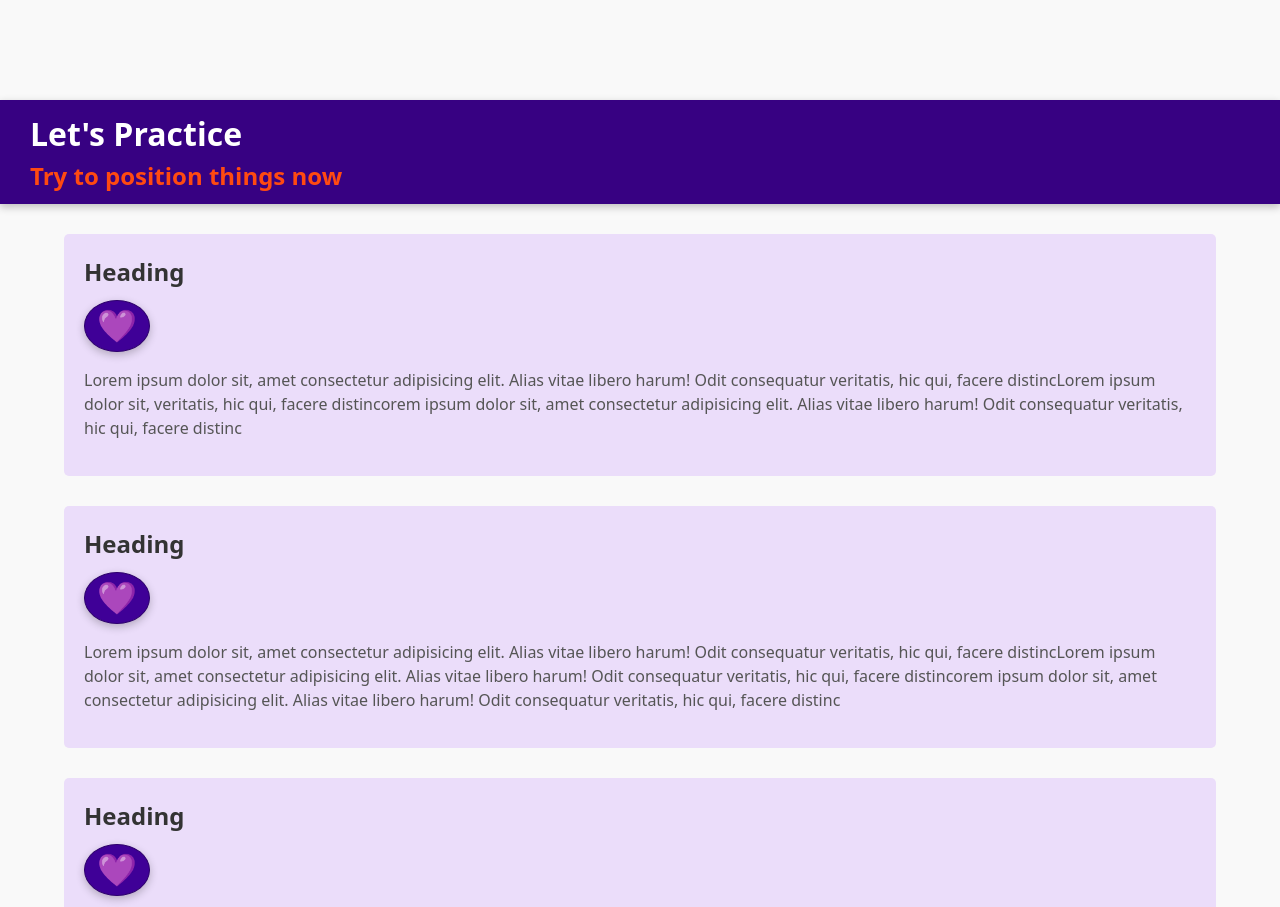
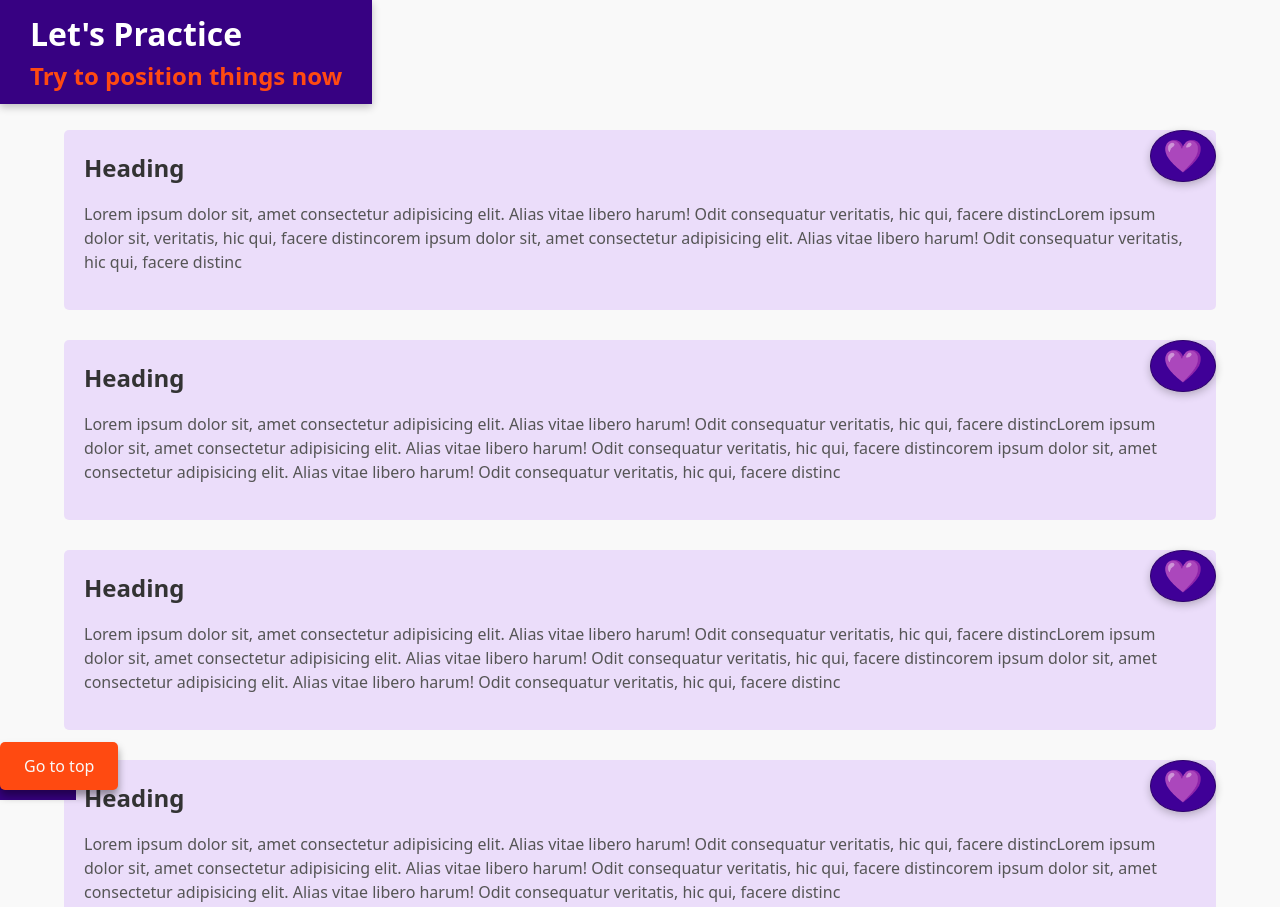
Before and after one commit to EmanuelArca/web-challenges, a website: page css-positioning/css-positioning_layout-with-position/index.html in a window 1280 px wide. Shown: the top 907 px of the page. Drawn offline with Linux system fonts and the light colour scheme.

Commit message:
alles fertig positioniert

```diff
--- a/css-positioning/css-positioning_layout-with-position/css/styles.css
+++ b/css-positioning/css-positioning_layout-with-position/css/styles.css
@@ -23,6 +23,9 @@ body {
   color: #ffffff;
   box-shadow: rgba(0, 0, 0, 0.24) 0 3px 8px;
   padding: 10px 30px;
+  position: fixed;
+  top: 0;
+  left: 0;
 }
 
 .header__subheading {
@@ -43,6 +46,9 @@ body {
   height: 48px;
   color: #ffffff;
   background: #370182;
+  position: fixed;
+  bottom: 0;
+  align-self: center;
 }
 
 /**
@@ -57,6 +63,7 @@ body {
   background-color: #ebddfa;
   scroll-margin-top: 150px;
   border-radius: 5px;
+  position: relative;
 }
 
 .card__heading {
@@ -74,6 +81,9 @@ body {
   padding: 6px 12px;
   border-radius: 50%;
   box-shadow: rgba(0, 0, 0, 0.24) 0 3px 8px;
+  position: absolute;
+  top: 0;
+  right: 0;
 }
 
 /**
@@ -87,4 +97,7 @@ body {
   border-radius: 5px;
   background-color: #ff4a11;
   box-shadow: 0 6px 8px rgba(0, 0, 0, 0.4);
+  z-index: 1;
+  position: fixed;
+  bottom: 10px;
 }
```
